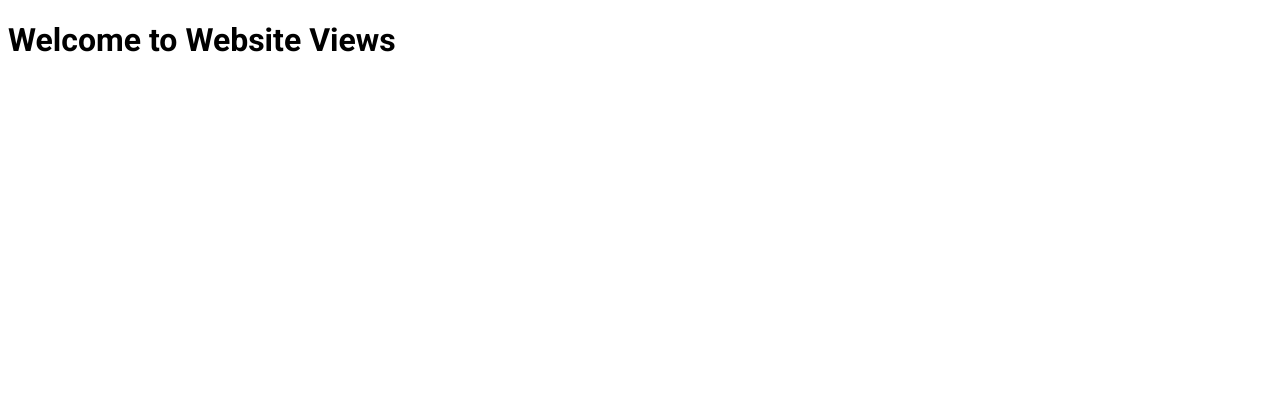
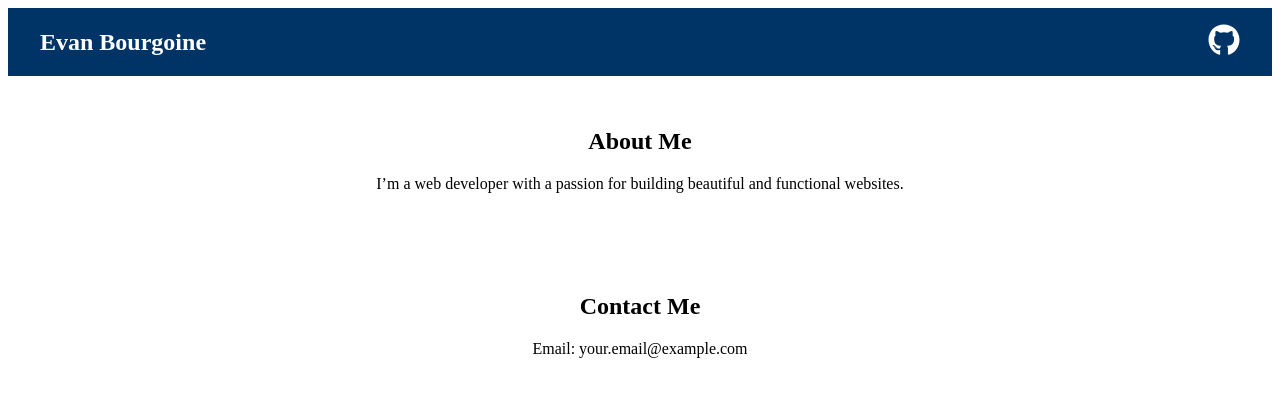
Before and after one commit to evanbourgoine/website-views, a React (Vite) app: page / in a window 1280 px wide. Shown: the top 396 px of the page. Built offline with nearby package versions, Linux system fonts and the light colour scheme.

Commit message:
basic website view

```diff
--- a/package.json
+++ b/package.json
@@ -11,7 +11,8 @@
   "license": "ISC",
   "dependencies": {
     "react": "^18.3.1",
-    "react-dom": "^18.3.1"
+    "react-dom": "^18.3.1",
+    "react-icons": "^5.3.0"
   },
   "devDependencies": {
     "vite": "^5.4.11"
--- a/src/App.jsx
+++ b/src/App.jsx
@@ -1,11 +1,83 @@
 import React from 'react';
+import { FaGithub } from 'react-icons/fa';
 
+// Functional components for different sections
+const Header = () => {
+    return (
+        <header style={styles.header}>
+            <h1 style={styles.title}>Evan Bourgoine</h1>
+            <a
+                href="https://github.com/evanbourgoine" // Replace with your GitHub URL
+                target="_blank"
+                rel="noopener noreferrer"
+                style={styles.githubLink}
+            >
+                <FaGithub style={styles.githubIcon} />
+            </a>
+        </header>
+    );
+};
+
+const About = () => {
+    return (
+        <section style={styles.section}>
+            <h2>About Me</h2>
+            <p>
+                I’m a web developer with a passion for building beautiful and functional
+                websites.
+            </p>
+        </section>
+    );
+};
+
+const Contact = () => {
+    return (
+        <section style={styles.section}>
+            <h2>Contact Me</h2>
+            <p>Email: your.email@example.com</p>
+        </section>
+    );
+};
+
+// Main App component
 const App = () => {
-  return (
-    <div>
-      <h1>Welcome to Website Views</h1>
-    </div>
-  );
+    return (
+        <div>
+            <Header />
+            <main>
+                <About />
+                <Contact />
+            </main>
+        </div>
+    );
+};
+
+// Styling
+const styles = {
+    header: {
+        display: 'flex',
+        justifyContent: 'space-between',
+        alignItems: 'center',
+        backgroundColor: '#003366',
+        padding: '1rem 2rem',
+        color: '#fff',
+    },
+    title: {
+        margin: 0,
+        fontSize: '1.5rem',
+    },
+    githubLink: {
+        textDecoration: 'none',
+    },
+    githubIcon: {
+        fontSize: '2rem',
+        color: '#fff',
+        transition: 'color 0.3s ease',
+    },
+    section: {
+        padding: '2rem',
+        textAlign: 'center',
+    },
 };
 
 export default App;
--- a/src/main.jsx
+++ b/src/main.jsx
@@ -1,7 +1,6 @@
 import React from 'react';
 import ReactDOM from 'react-dom/client';
 import App from './App';
-import './styles.css';
 
 ReactDOM.createRoot(document.getElementById('root')).render(
   <React.StrictMode>
--- a/src/styles.css
+++ b/src/styles.css
@@ -1,3 +1,27 @@
-body {
-    font-family: 'Roboto', sans-serif;
+header {
+    display: flex;
+    justify-content: space-between;
+    align-items: center;
+    background-color: #003366; /* Dark blue color */
+    padding: 1rem 2rem;
+    color: #fff;
 }
+
+header h1 {
+    margin: 0;
+    font-size: 1.5rem;
+}
+
+header a {
+    text-decoration: none;
+}
+
+header a .github-icon {
+    font-size: 2rem;
+    color: #fff;
+    transition: color 0.3s ease;
+}
+
+header a .github-icon:hover {
+    color: #6e5494; /* GitHub hover color */
+}
```
Also changed, not shown: 1 other file (tests, documents, lock files or other folders).
